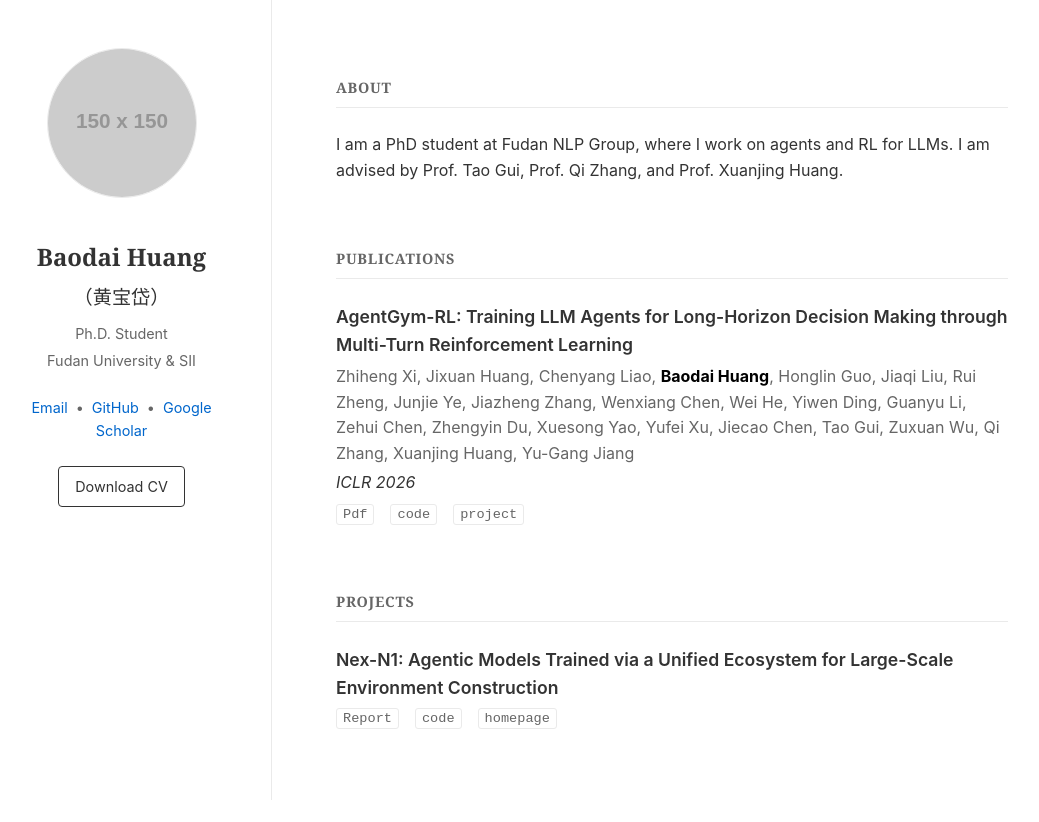
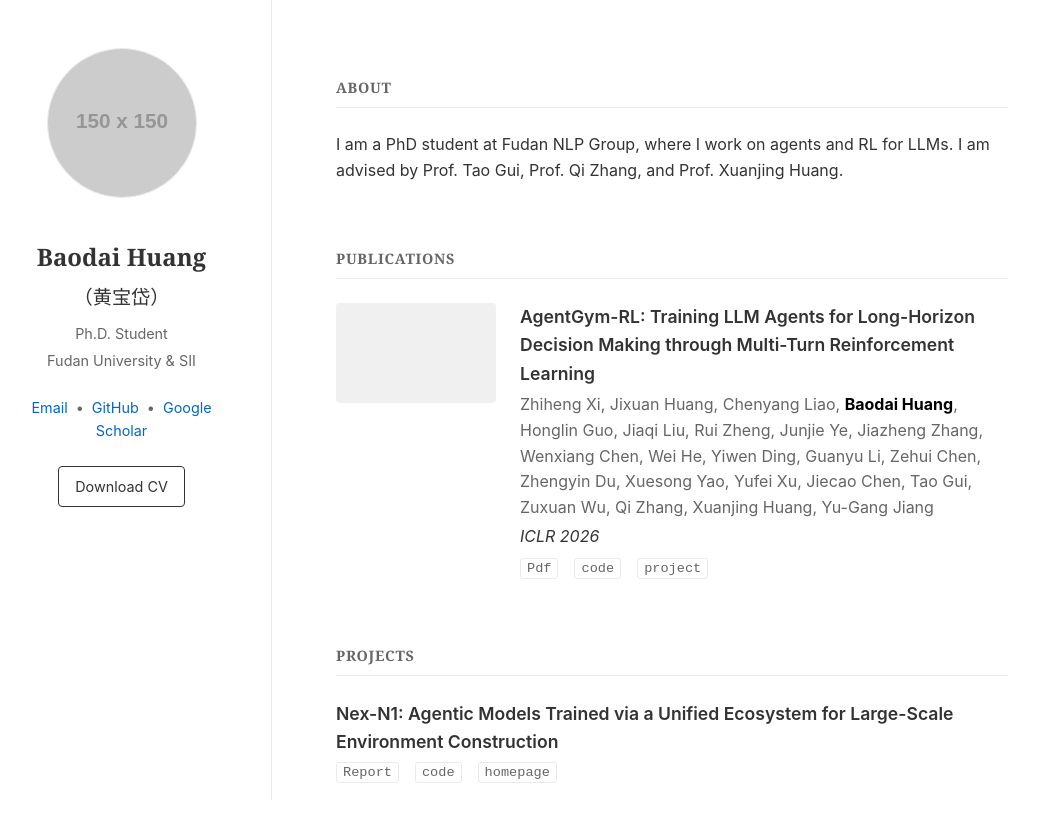
Before and after one commit to Blackbirdb/academic-homepage, a React (Vite) app: page / in a window 1280 px wide. Shown: the top 822 px of the page, without its empty margins (118-1157 px from the left). Built offline with nearby package versions, Linux system fonts and the light colour scheme.

Commit message:
fix: css syntax error

```diff
--- a/src/index.css
+++ b/src/index.css
@@ -148,9 +148,10 @@ h2 {
 }
 
 /* Publications */
-margin-bottom: 2.5rem;
-display: flex;
-gap: 1.5rem;
+.publication-container {
+  margin-bottom: 2.5rem;
+  display: flex;
+  gap: 1.5rem;
 }
 
 .pub-image-placeholder {
```
